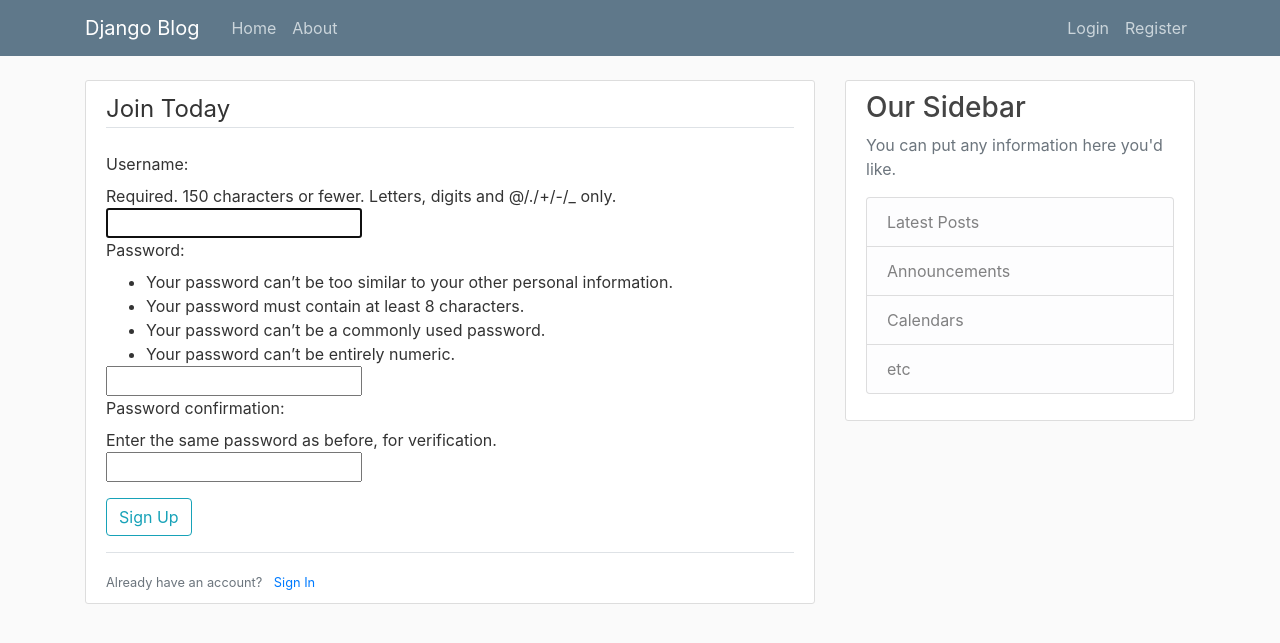
After one commit to Aryan-Mac01/Inkspire, a Django app: page /register/ in a window 1280 px wide. The commit adds this page. Shown: the top 643 px of the page. Run offline with Django 5.2, Linux system fonts and the light colour scheme; some libraries are stand-ins or nearby versions.

Commit message:
users form

```diff
--- a/inkspire/inkspire/settings.py
+++ b/inkspire/inkspire/settings.py
@@ -32,6 +32,7 @@ ALLOWED_HOSTS = []
 
 INSTALLED_APPS = [
     'inkspire_app.apps.InkspireAppConfig',
+    'users.apps.UsersConfig',
     'django.contrib.admin',
     'django.contrib.auth',
     'django.contrib.contenttypes',
--- a/inkspire/inkspire/urls.py
+++ b/inkspire/inkspire/urls.py
@@ -16,9 +16,11 @@ Including another URLconf
 """
 from django.contrib import admin
 from django.urls import path, include
+from users  import views as user_views
 
 urlpatterns = [
     path('admin/', admin.site.urls),
+    path('register/', user_views.register, name='register'),
     path('', include('inkspire_app.urls')),
 
 ]
--- /dev/null
+++ b/inkspire/users/templates/users/register.html
@@ -0,0 +1,22 @@
+{% extends "blog/base.html" %}
+{% block content %}
+
+        <div class="content-section">
+            <form method="POST">
+                {% csrf_token%}
+                <fieldset class="form-group">
+                    <legend class="border-bottom mb-4">Join Today</legend>
+                    {{ form }}
+                </fieldset>
+                <div class="form-group">
+                    <button class="btn btn-outline-info" type="submit">Sign Up</button>
+                </div>
+            </form>
+            <div class="border-top pt-3">
+                <small class="text-muted">
+                    Already have an account? <a class="ml-2" href="#">Sign In</a>
+                </small>
+            </div>
+        </div>
+
+{% endblock content %}
--- a/inkspire/users/views.py
+++ b/inkspire/users/views.py
@@ -1,3 +1,6 @@
 from django.shortcuts import render
+from django.contrib.auth.forms import UserCreationForm
 
-# Create your views here.
+def register(request):
+    form = UserCreationForm()
+    return render(request, 'users/register.html', {'form': form})
```
Also changed, not shown: inkspire/inkspire_app/templates/blog/about.html (+4 -4 lines).
